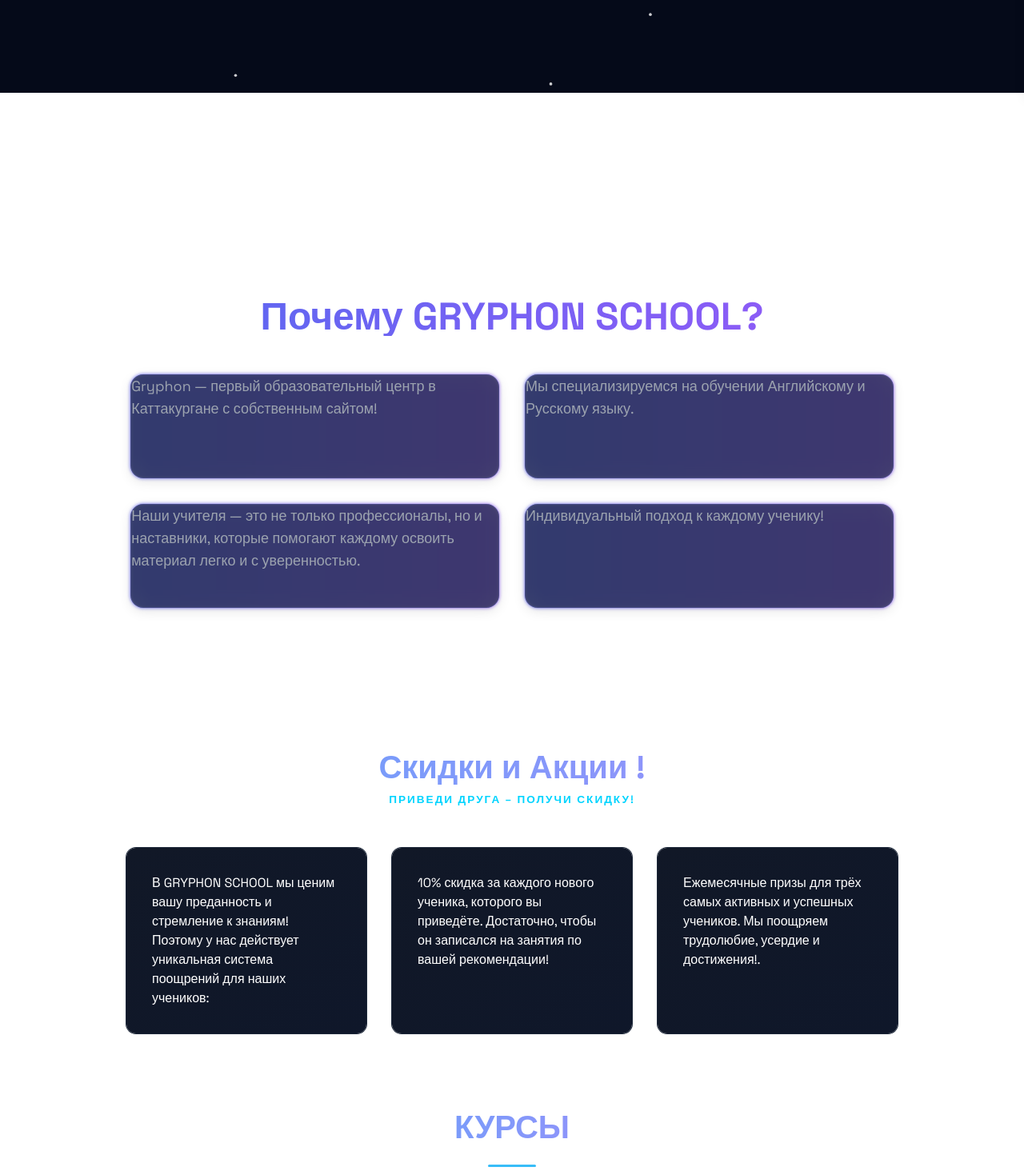
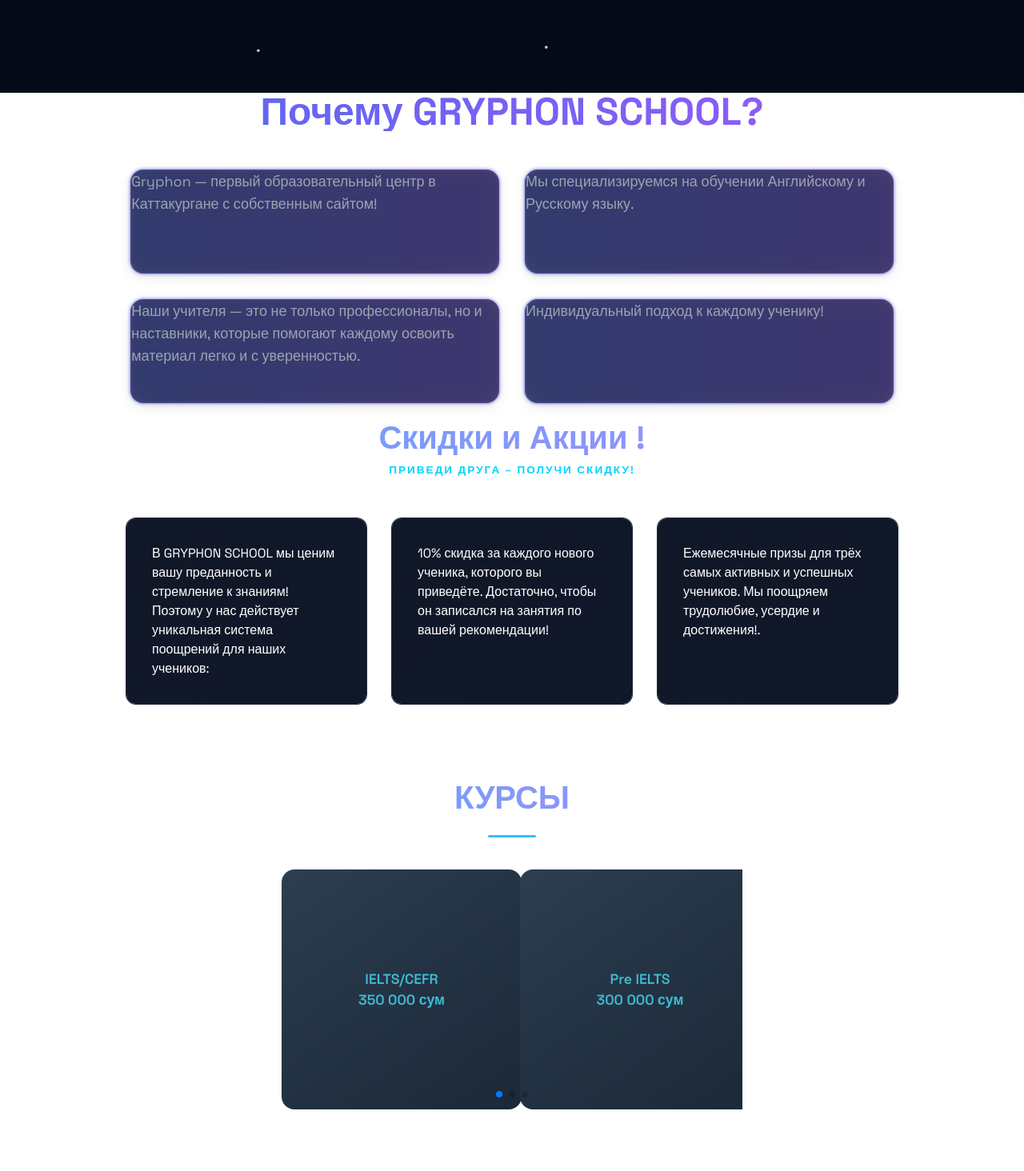
Before and after one commit to muhammadfayziyev2/GryphonSchool, a Next.js app: page / in a window 1280 px wide. Shown: the part 684-2148 px from the top of the page at 80% size. Built offline with nearby package versions, Linux system fonts and the light colour scheme.

Commit message:
modified:   src/app/components/About.jsx 	modified:   src/app/components/Kurs.jsx 	modified:   src/app/globals.css 	modified:   src/app/media.css

```diff
--- a/src/app/components/About.jsx
+++ b/src/app/components/About.jsx
@@ -4,7 +4,7 @@
 
 const About = () => {
     return (
-        <div id="about" className="min-h-screen flex items-center relative py-12 sm:py-16 md:py-20">
+        <div id="about" className="flex items-center py-12 sm:py-16 md:py-20">
             <div className="container mx-auto px-4 sm:px-6 lg:px-8">
                 <div className="max-w-5xl mx-auto">
                     <div className="text-center md:text-left mb-8 md:mb-12">
@@ -15,7 +15,7 @@
                         </div>
                     </div>
 
-                    <div className="grid grid-cols-1 md:grid-cols-2 gap-6 sm:gap-8 items-start">
+                    <div className="cards grid grid-cols-1 md:grid-cols-2 gap-6 sm:gap-8 items-start">
                         {/* Card 1 */}
                         <div className="relative group">
                             <div className="absolute inset-0 bg-gradient-to-r from-indigo-500/20 to-purple-500/20 rounded-xl blur-sm group-hover:bg-indigo-500/30 transition-all duration-500"></div>
--- a/src/app/components/Kurs.jsx
+++ b/src/app/components/Kurs.jsx
@@ -1,6 +1,11 @@
 'use client'
 
 import React from 'react'
+import { Swiper, SwiperSlide } from 'swiper/react'
+import { Navigation, Pagination } from 'swiper/modules'
+import 'swiper/css'
+import 'swiper/css/navigation'
+import 'swiper/css/pagination'
 
 const Kurs = () => {
     return (
@@ -9,12 +14,26 @@
                 <h2 className="section-title">КУРСЫ</h2>
                 <div className="underline"></div>
 
-                <div className="projects-grid">
+                {/* Swiper boshlanishi */}
+                <Swiper
+                    modules={[Navigation, Pagination]}
+                    spaceBetween={20}
+                    pagination={{ clickable: true }}
+                    breakpoints={{
+                        640: { slidesPerView: 1 },
+                        768: { slidesPerView: 2 },
+
+                    }}
+                    className="projects-grid"
+                >
+                    <SwiperSlide>
                         <div className="project-card">
                             <div className="card-front">
                                 IELTS/CEFR <br />
-                            350 000 сум</div>
-                        <div className="card-back">Фирменные учебники <br />
+                                350 000 сум
+                            </div>
+                            <div className="card-back">
+                                Фирменные учебники <br />
                                 Дополнительные занятия<br />
                                 В группе учеников 15-20 <br />
                                 Student Support Teacher <br />
@@ -23,32 +42,57 @@
                                 Cinema Club
                             </div>
                         </div>
+                    </SwiperSlide>
+
+                    <SwiperSlide>
                         <div className="project-card">
-                        <div className="card-front">Pre IELTS <br /> 300 000сум</div>
-                        <div className="card-back">Фирменные учебники <br />
+                            <div className="card-front">
+                                Pre IELTS <br />
+                                300 000 сум
+                            </div>
+                            <div className="card-back">
+                                Фирменные учебники <br />
                                 В группе учеников 15-20 <br />
                                 Student Support Teacher <br />
                                 Speaking Club <br />
-                            Writing Club <br /></div>
+                                Writing Club
                             </div>
+                        </div>
+                    </SwiperSlide>
+
+                    <SwiperSlide>
                         <div className="project-card">
-                        <div className="card-front">Elementary English group <br /> 280 000 сум</div>
-                        <div className="card-back">Фирменные учебники <br />
+                            <div className="card-front">
+                                Elementary English group <br />
+                                280 000 сум
+                            </div>
+                            <div className="card-back">
+                                Фирменные учебники <br />
                                 Дополнительные занятия<br />
                                 В группе учеников 15-20 <br />
                                 Student Support Teacher <br />
-                            Cinema Club</div>
+                                Cinema Club
                             </div>
+                        </div>
+                    </SwiperSlide>
+
+                    <SwiperSlide>
                         <div className="project-card">
-                        <div className="card-front">Русский Язык <br />250 000 сум</div>
-                        <div className="card-back">Фирменные учебники <br />
+                            <div className="card-front">
+                                Русский Язык <br />
+                                250 000 сум
+                            </div>
+                            <div className="card-back">
+                                Фирменные учебники <br />
                                 Дополнительные занятия<br />
                                 В группе учеников 15-20 <br />
                                 Опытные ученики<br />
-                            Гарантированные результаты<br />
+                                Гарантированные результаты
                             </div>
                         </div>
-                </div>
+                    </SwiperSlide>
+                </Swiper>
+                {/* Swiper tugashi */}
             </section>
         </div>
     )
--- a/src/app/globals.css
+++ b/src/app/globals.css
@@ -181,7 +181,7 @@
 .main {
   margin: 0;
   color: #cbd5e1;
-  min-height: 100vh;
+  height: 100vh;
   display: flex;
   justify-content: center;
   align-items: center;
@@ -258,7 +258,7 @@
   display: flex;
   align-items: center;
   justify-content: center;
-
+  margin-top: -100px;
 }
 
 #about .container {
--- a/src/app/media.css
+++ b/src/app/media.css
@@ -1,37 +1,68 @@
-@media(max-width:765px){
-    .li-header{
+@media(max-width:765px) {
+    .li-header {
         display: none;
     }
-    .btn-header{
+
+    .btn-header {
         display: none;
     }
 }
 
-@media(max-width:770px){
-    .hero-title{
+@media(max-width:770px) {
+    .hero-title {
         font-size: 30px;
         margin-top: 50px;
     }
 }
-@media(max-width:440px){
-    .hero-title{
+
+@media(max-width:440px) {
+    .hero-title {
         font-size: 26px;
         margin-top: 70px;
     }
 
 }
-@media(max-width:1400px){
-    .gryphon{
+
+@media(max-width:1400px) {
+    .gryphon {
         margin-top: 100px;
     }
 }
+
 @media(max-width:670px) {
     .gryphon {
         margin-top: 200px;
     }
 }
+
 @media(max-width:440px) {
     .gryphon {
         margin-top: 300px;
     }
 }
+
+@media(max-width:440px) {
+    .relative {
+        max-width: 380px;
+    }
+
+    #about {
+        margin: 0 auto;
+        margin-top: -200px;
+    }
+
+    .projects-section {
+        width: 100%;
+    }
+
+    .kurs {
+        margin: 0 auto;
+    }
+
+    .section-title {
+        font-size: 25px;
+    }
+    .project-card{
+        margin: 0 auto;
+    }
+}
```
Lines whose indentation alone changed are shown as unchanged.
